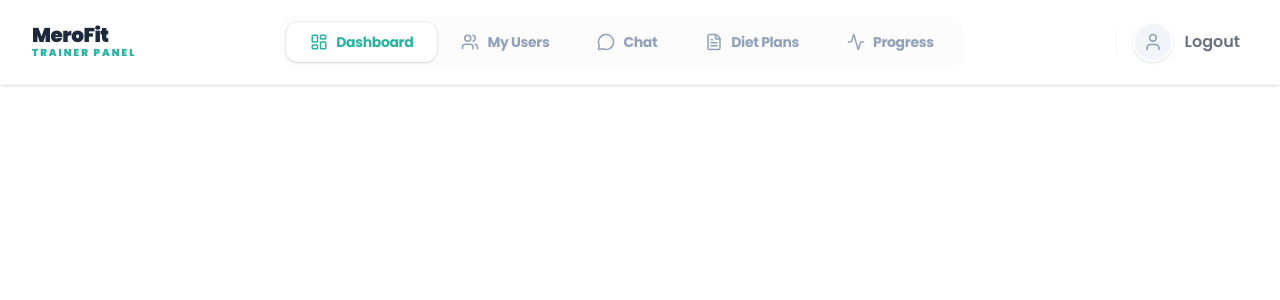
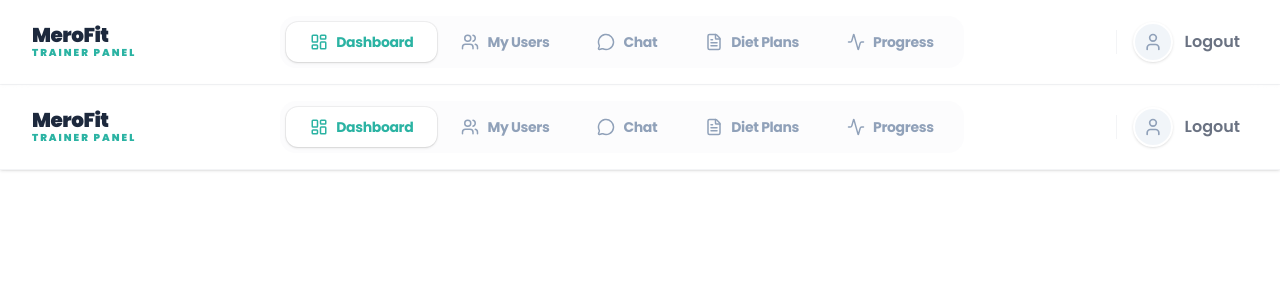
Before and after one commit to HimeshIslington123/FYP-MeroFit, a React app in the folder frontend/: page /trainerhome in a window 1280 px wide. Shown: the top 300 px of the page. Built offline with nearby package versions, Linux system fonts and the light colour scheme; no server answers; the HTML template or start-up script is replaced by a standard one.

Commit message:
updatd trainer dashboard

```diff
--- a/frontend/src/Trainerdashboard/TrainerHome.jsx
+++ b/frontend/src/Trainerdashboard/TrainerHome.jsx
@@ -5,6 +5,7 @@ const TrainerHome = () => {
   return (
     <div>
       <TrainerNavbar></TrainerNavbar>
+        <TrainerNavbar></TrainerNavbar>
     </div>
   )
 }
```
